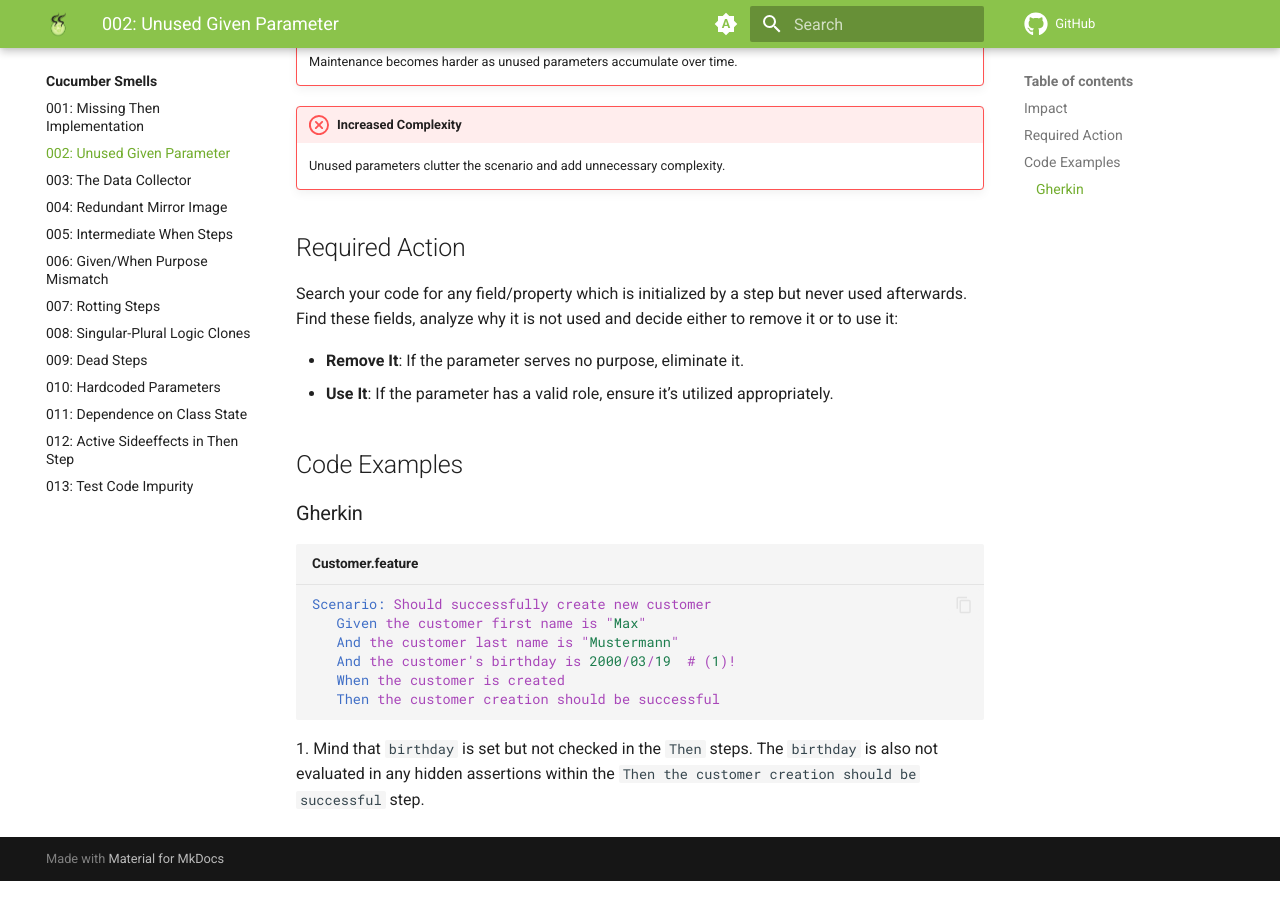
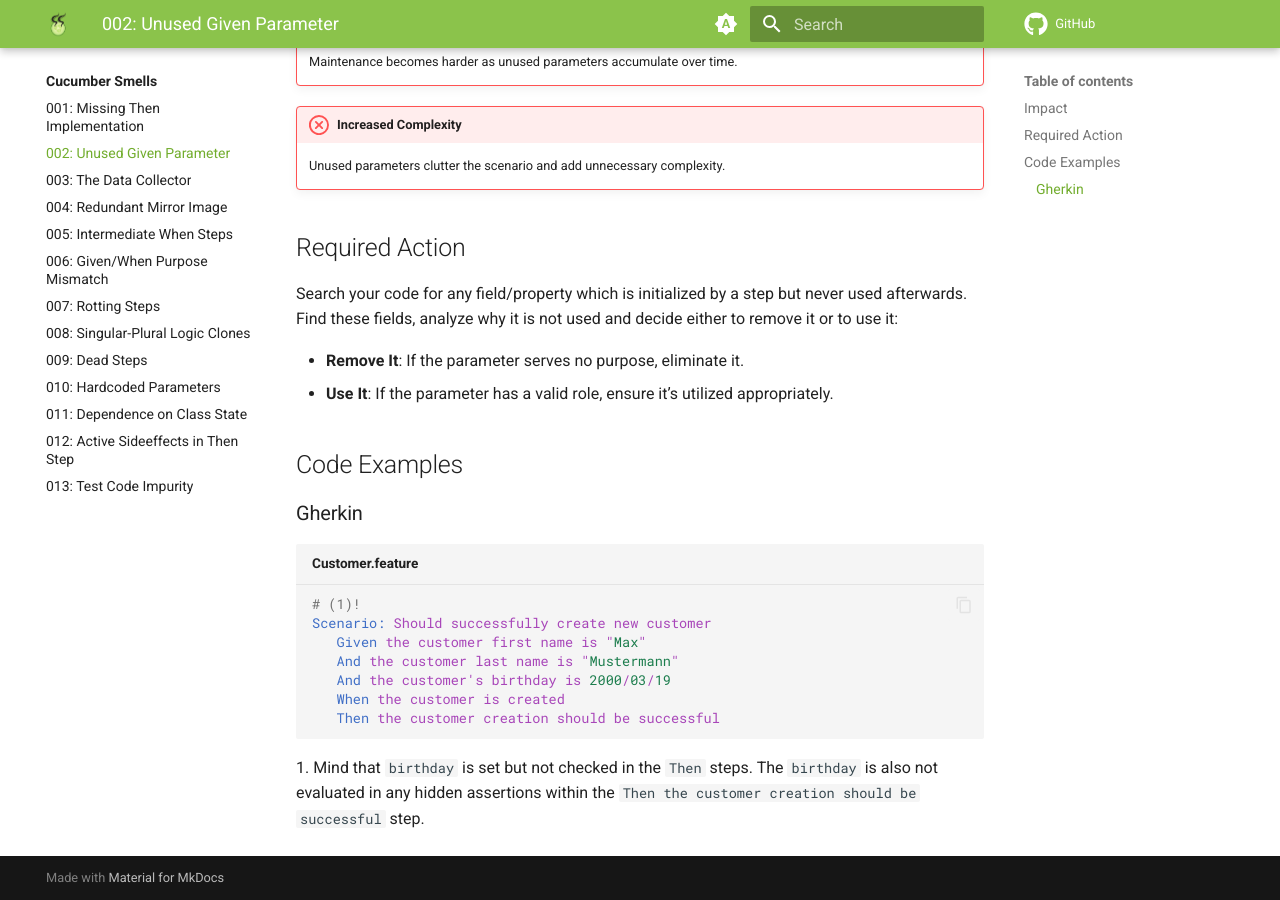
Before and after one commit to Cucumber-Diseases/cucumber-diseases.github.io, an MkDocs documentation site: the page built from docs/smells/002-unused-given.md, in a window 1280 px wide and 900 px high, scrolled down 669 px. Built offline with MkDocs 1.6.1 and Material for MkDocs 9.7.7, drawn with Linux system fonts in a browser that asks for light colours.

Commit message:
footnote

````diff
--- a/docs/smells/002-unused-given.md
+++ b/docs/smells/002-unused-given.md
@@ -28,10 +28,11 @@
 ## Code Examples
 ### Gherkin
 ```gherkin title="Customer.feature"
+# (1)!
 Scenario: Should successfully create new customer
    Given the customer first name is "Max"
    And the customer last name is "Mustermann"
-   And the customer's birthday is 2000/03/19  # (1)!
+   And the customer's birthday is 2000/03/19
    When the customer is created
    Then the customer creation should be successful
 ```
````
